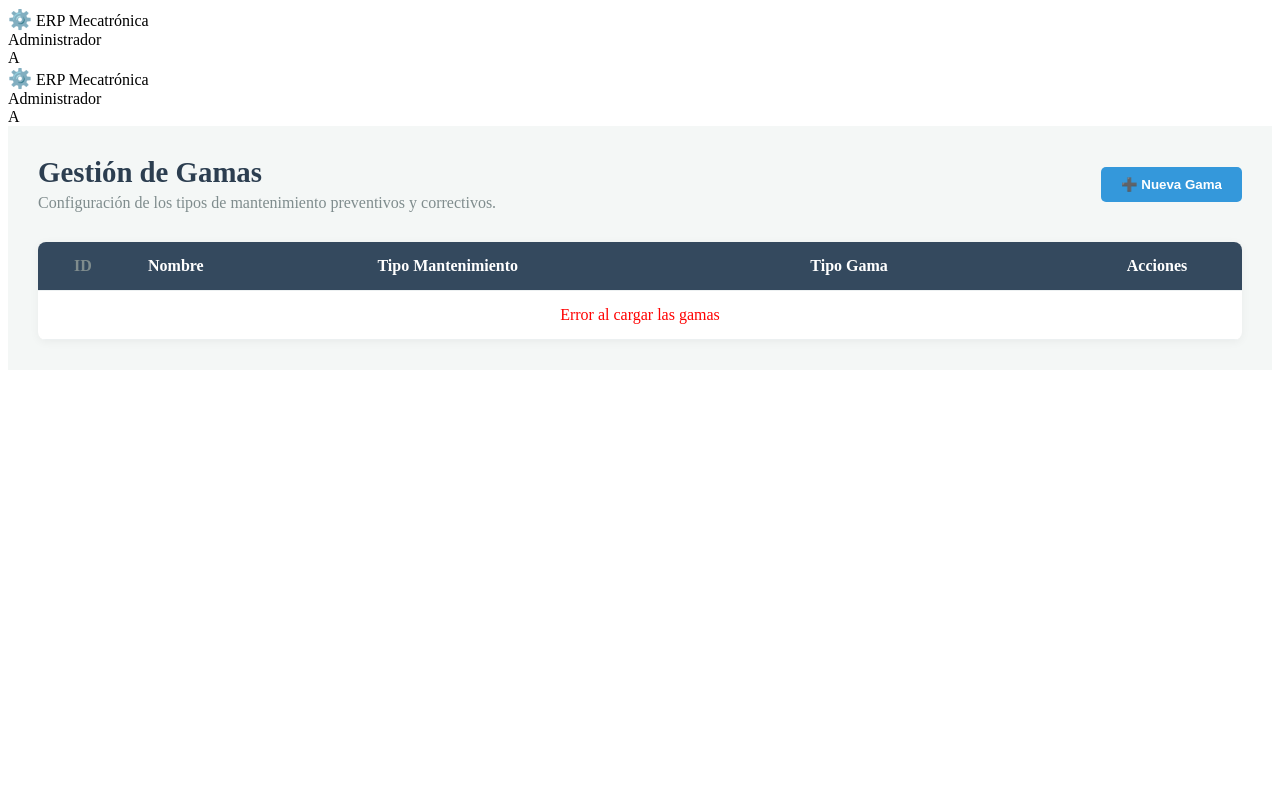
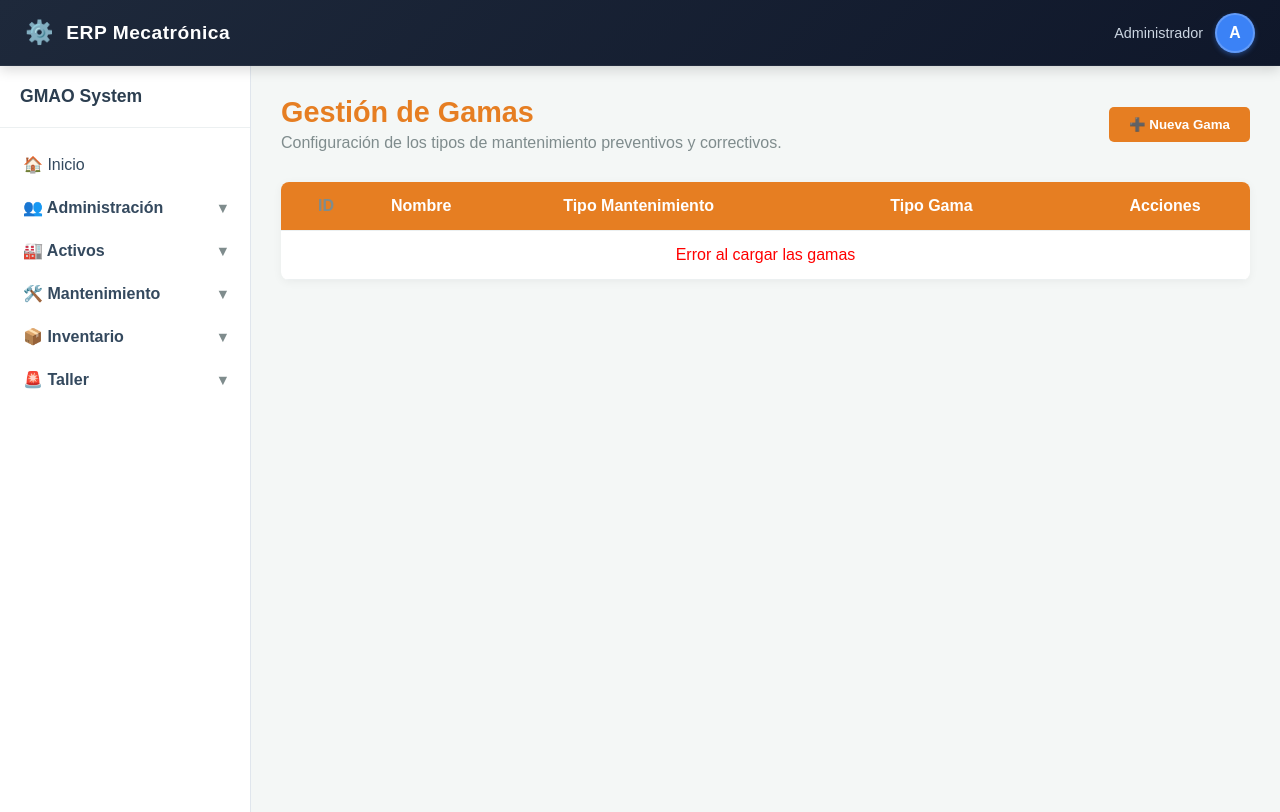
Before and after one commit to vicenteespadas3/Proyecto-Lenguaje-de-Marcas-Grupo-B, a PHP site: page /HTML/mantenimientoMenu/gamas.html in a window 1280 px wide. Before the commit the page ends 347 px from the top, so only its background shows below. Run offline with PHP 8.4, Linux system fonts and the light colour scheme.

Commit message:
Reestructuracion de los ficheros para mejor organizacion, etiquetas de color por bloques añadidas para que cada integrante trabaje con las suyas

```diff
--- a/CSS/estilos.css
+++ b/CSS/estilos.css
@@ -1,3 +1,47 @@
+:root {
+    --primary: #3498db;
+    --primary-hover: #2980b9;
+    --th-bg: #34495e;
+    --nav-active-bg: #ecf0f1;
+    --nav-hover-bg: #f8f9fa;
+    --subnav-hover-bg: #f0f4f8;
+}
+
+/* Temas de los módulos */
+.theme-activos {
+    --primary: #3498db;
+    --primary-hover: #2980b9;
+    --th-bg: #3498db;
+}
+
+.theme-mantenimiento {
+    --primary: #e67e22;
+    --primary-hover: #d35400;
+    --th-bg: #e67e22;
+    --nav-active-bg: #fcf3cf;
+}
+
+.theme-inventario {
+    --primary: #27ae60;
+    --primary-hover: #2ecc71;
+    --th-bg: #27ae60;
+    --nav-active-bg: #eafeea;
+}
+
+.theme-incidencias {
+    --primary: #9b59b6;
+    --primary-hover: #8e44ad;
+    --th-bg: #9b59b6;
+    --nav-active-bg: #f4ecf8;
+}
+
+.theme-administracion {
+    --primary: #e74c3c;
+    --primary-hover: #c0392b;
+    --th-bg: #e74c3c;
+    --nav-active-bg: #fadbd8;
+}
+
 /* --- ESTILOS DE LA APLICACIÓN (PANELES, SIDEBAR, TABLAS) --- */
 .app-body {
     display: flex;
@@ -45,7 +89,7 @@
 }
 
 .category-link:hover {
-    color: #3498db;
+    color: var(--primary);
 }
 
 .category-toggle {
@@ -59,7 +103,7 @@
 }
 
 .category-toggle:hover {
-    color: #3498db;
+    color: var(--primary);
 }
 
 .sidebar-submenu {
@@ -78,8 +122,8 @@
 }
 
 .sidebar-submenu .nav-link:hover {
-    color: #3498db;
-    background-color: #f0f4f8;
+    color: var(--primary);
+    background-color: var(--subnav-hover-bg);
 }
 
 .sidebar-nav .nav-link {
@@ -91,15 +135,15 @@
 }
 
 .sidebar-nav .nav-link:hover {
-    background-color: #f8f9fa;
-    color: #3498db;
-    border-left: 3px solid #3498db;
+    background-color: var(--nav-hover-bg);
+    color: var(--primary);
+    border-left: 3px solid var(--primary);
 }
 
 .sidebar-nav .nav-link.active {
-    background-color: #ecf0f1;
-    color: #2980b9;
-    border-left: 3px solid #2980b9;
+    background-color: var(--nav-active-bg);
+    color: var(--primary-hover);
+    border-left: 3px solid var(--primary-hover);
     font-weight: bold;
 }
 
@@ -118,7 +162,7 @@
 
 .header-info h1 {
     margin: 0 0 5px 0;
-    color: #2c3e50;
+    color: var(--primary);
     font-size: 1.8em;
 }
 
@@ -141,7 +185,7 @@ table {
 }
 
 thead {
-    background-color: #34495e;
+    background-color: var(--th-bg);
     color: white;
 }
 
@@ -181,12 +225,12 @@ tbody tr:hover {
 }
 
 .btn-primary {
-    background-color: #3498db;
+    background-color: var(--primary);
     color: white;
 }
 
 .btn-primary:hover {
-    background-color: #2980b9;
+    background-color: var(--primary-hover);
 }
 
 .action-buttons {
--- a/HTML/activosMenu/archivos.html
+++ b/HTML/activosMenu/archivos.html
@@ -7,7 +7,7 @@
     <link rel="stylesheet" href="../../CSS/menu.css">
 </head>
 <body>
-    <div class="app-body">
+    <div class="app-body theme-activos">
         <main class="main-content">
             <header class="header">
                 <div class="header-info">
--- a/HTML/activosMenu/maquinas.html
+++ b/HTML/activosMenu/maquinas.html
@@ -9,7 +9,7 @@
 </head>
 
 <body>
-    <div class="app-body">
+    <div class="app-body theme-activos">
         <main class="main-content">
 
             <header class="header">
--- a/HTML/activosMenu/proveedores.html
+++ b/HTML/activosMenu/proveedores.html
@@ -7,7 +7,7 @@
     <link rel="stylesheet" href="../../CSS/menu.css">
 </head>
 <body>
-    <div class="app-body">
+    <div class="app-body theme-activos">
         <main class="main-content">
         <header class="header">
             <div class="header-info">
--- a/HTML/administracion.html
+++ b/HTML/administracionMenu/administracion.html
@@ -4,12 +4,12 @@
     <meta charset="UTF-8">
     <meta name="viewport" content="width=device-width, initial-scale=1.0">
     <title>ERP - Módulo de Administración</title>
-    <link rel="stylesheet" href="../CSS/menu.css">
+    <link rel="stylesheet" href="../../CSS/menu.css">
 </head>
 <body>
     <main style="padding: 40px; max-width: 1200px; margin: 0 auto;">
 
-        <a href="inicio.html" style="color: #3498db; text-decoration: none; font-weight: bold;">&larr; Volver al Inicio</a>
+        <a href="../inicio.html" style="color: #3498db; text-decoration: none; font-weight: bold;">&larr; Volver al Inicio</a>
 
         <div style="text-align: center; margin-bottom: 40px; margin-top: 20px;">
             <h1 style="color: #e74c3c; font-size: 2.5em;">👥 Módulo de Administración</h1>
@@ -37,7 +37,7 @@
         </div>
     </main>
 
-    <script src="../Js/app.js"></script>
+    <script src="../../Js/app.js"></script>
     <script>document.addEventListener('DOMContentLoaded', () => { renderMenu(); });</script>
 </body>
 </html>
--- a/HTML/incidencias_taller.html
+++ b/HTML/incidenciasMenu/incidencias_taller.html
@@ -4,12 +4,12 @@
     <meta charset="UTF-8">
     <meta name="viewport" content="width=device-width, initial-scale=1.0">
     <title>ERP - Módulo de Taller e Incidencias</title>
-    <link rel="stylesheet" href="../CSS/menu.css">
+    <link rel="stylesheet" href="../../CSS/menu.css">
 </head>
 <body>
     <main style="padding: 40px; max-width: 1200px; margin: 0 auto;">
 
-        <a href="inicio.html" style="color: #3498db; text-decoration: none; font-weight: bold;">&larr; Volver al Inicio</a>
+        <a href="../inicio.html" style="color: #3498db; text-decoration: none; font-weight: bold;">&larr; Volver al Inicio</a>
 
         <div style="text-align: center; margin-bottom: 40px; margin-top: 20px;">
             <h1 style="color: #9b59b6; font-size: 2.5em;">🚨 Taller e Incidencias</h1>
@@ -37,7 +37,7 @@
         </div>
     </main>
 
-    <script src="../Js/app.js"></script>
+    <script src="../../Js/app.js"></script>
     <script>document.addEventListener('DOMContentLoaded', () => { renderMenu(); });</script>
 </body>
 </html>
--- a/HTML/inventario.html
+++ b/HTML/inventarioMenu/inventario.html
@@ -4,12 +4,12 @@
     <meta charset="UTF-8">
     <meta name="viewport" content="width=device-width, initial-scale=1.0">
     <title>ERP - Módulo de Inventario</title>
-    <link rel="stylesheet" href="../CSS/menu.css">
+    <link rel="stylesheet" href="../../CSS/menu.css">
 </head>
 <body>
     <main style="padding: 40px; max-width: 1200px; margin: 0 auto;">
 
-        <a href="inicio.html" style="color: #3498db; text-decoration: none; font-weight: bold;">&larr; Volver al Inicio</a>
+        <a href="../inicio.html" style="color: #3498db; text-decoration: none; font-weight: bold;">&larr; Volver al Inicio</a>
 
         <div style="text-align: center; margin-bottom: 40px; margin-top: 20px;">
             <h1 style="color: #27ae60; font-size: 2.5em;">📦 Módulo de Inventario</h1>
@@ -37,7 +37,7 @@
         </div>
     </main>
 
-    <script src="../Js/app.js"></script>
+    <script src="../../Js/app.js"></script>
     <script>document.addEventListener('DOMContentLoaded', () => { renderMenu(); });</script>
 </body>
 </html>
--- a/HTML/mantenimientoMenu/gamas.html
+++ b/HTML/mantenimientoMenu/gamas.html
@@ -5,11 +5,12 @@
     <meta name="viewport" content="width=device-width, initial-scale=1.0">
     <title>Gestión de Gamas - ERP</title>
 
-    <link rel="stylesheet" href="/CSS/estilos.css">
+    <link rel="stylesheet" href="../../CSS/estilos.css">
+    <link rel="stylesheet" href="../../CSS/menu.css">
 </head>
 <body>
-
-    <main class="main-content">
+    <div class="app-body theme-mantenimiento">
+        <main class="main-content">
         <div class="header">
             <div class="header-info">
                 <h1>Gestión de Gamas</h1>
@@ -34,15 +35,11 @@
                 </tbody>
             </table>
         </div>
-    </main>
+        </main>
+    </div>
 
     <script src="../../Js/app.js"></script>
     <script src="../../Js/gamas.js"></script>
-    <script>
-        document.addEventListener('DOMContentLoaded', () => {
-            renderMenu();
-        });
-    </script>
 
 </body>
 </html>
--- a/HTML/mantenimiento.html
+++ b/HTML/mantenimientoMenu/mantenimiento.html
@@ -4,13 +4,13 @@
     <meta charset="UTF-8">
     <meta name="viewport" content="width=device-width, initial-scale=1.0">
     <title>ERP - Módulo de Mantenimiento</title>
-    <link rel="stylesheet" href="../CSS/menu.css">
+    <link rel="stylesheet" href="../../CSS/menu.css">
 </head>
 <body>
 
     <main style="padding: 40px; max-width: 1200px; margin: 0 auto;">
 
-        <a href="inicio.html" style="color: #3498db; text-decoration: none; font-weight: bold;">&larr; Volver al Inicio</a>
+        <a href="../inicio.html" style="color: #3498db; text-decoration: none; font-weight: bold;">&larr; Volver al Inicio</a>
 
         <div style="text-align: center; margin-bottom: 40px; margin-top: 20px;">
             <h1 style="color: #e67e22; font-size: 2.5em;">🛠️ Módulo de Mantenimiento</h1>
@@ -52,7 +52,7 @@
         </div>
     </main>
 
-    <script src="../Js/app.js"></script>
+    <script src="../../Js/app.js"></script>
     <script>
         document.addEventListener('DOMContentLoaded', () => {
             // Le decimos al menú que marque Mantenimiento si tienes esa lógica
--- a/Js/app.js
+++ b/Js/app.js
@@ -39,9 +39,8 @@ function renderMenu() {
     `;
 
     // Determinar rutas relativas
-    const isActivos = window.location.pathname.includes('/activosMenu/');
-    const pRoot = isActivos ? '../' : '';
-    const pActivos = isActivos ? '' : 'activosMenu/';
+    const inSubFolder = window.location.pathname.includes('Menu/');
+    const pRoot = inSubFolder ? '../' : '';
 
     // Sidebar dinámico
     const sidebarHTML = `
@@ -53,57 +52,57 @@ function renderMenu() {
                 <a href="${pRoot}inicio.html" class="nav-link">🏠 Inicio</a>
 
                 <div class="sidebar-category">
-                    <a href="${pRoot}administracion.html" class="category-link">👥 Administración</a>
+                    <a href="${pRoot}administracionMenu/administracion.html" class="category-link">👥 Administración</a>
                     <button class="category-toggle" onclick="toggleSubmenu('sub-admin', this)" title="Desplegar Opciones">▼</button>
                 </div>
                 <div class="sidebar-submenu" id="sub-admin">
-                    <a href="${pRoot}usuarios.html" class="nav-link">Usuarios</a>
-                    <a href="${pRoot}horarios.html" class="nav-link">Horarios de Trabajo</a>
-                    <a href="${pRoot}definiciones.html" class="nav-link">Definiciones (Ajustes)</a>
+                    <a href="${pRoot}administracionMenu/usuarios.html" class="nav-link">Usuarios</a>
+                    <a href="${pRoot}administracionMenu/horarios.html" class="nav-link">Horarios de Trabajo</a>
+                    <a href="${pRoot}administracionMenu/definiciones.html" class="nav-link">Definiciones (Ajustes)</a>
                 </div>
 
                 <div class="sidebar-category">
-                    <a href="${pActivos}activos.html" class="category-link">🏭 Activos</a>
+                    <a href="${pRoot}activosMenu/activos.html" class="category-link">🏭 Activos</a>
                     <button class="category-toggle" onclick="toggleSubmenu('sub-activos', this)" title="Desplegar Opciones">▼</button>
                 </div>
                 <div class="sidebar-submenu" id="sub-activos">
-                    <a href="${pActivos}maquinas.html" class="nav-link">Máquinas</a>
-                    <a href="${pActivos}proveedores.html" class="nav-link">Proveedores</a>
-                    <a href="${pActivos}archivos.html" class="nav-link">Archivos Adjuntos</a>
+                    <a href="${pRoot}activosMenu/maquinas.html" class="nav-link">Máquinas</a>
+                    <a href="${pRoot}activosMenu/proveedores.html" class="nav-link">Proveedores</a>
+                    <a href="${pRoot}activosMenu/archivos.html" class="nav-link">Archivos Adjuntos</a>
                 </div>
 
                 <div class="sidebar-category">
-                    <a href="${pRoot}mantenimiento.html" class="category-link">🛠️ Mantenimiento</a>
+                    <a href="${pRoot}mantenimientoMenu/mantenimiento.html" class="category-link">🛠️ Mantenimiento</a>
                     <button class="category-toggle" onclick="toggleSubmenu('sub-mant', this)" title="Desplegar Opciones">▼</button>
                 </div>
                 <div class="sidebar-submenu" id="sub-mant">
                     <div class="seccion-menu" style="background:transparent; color:#7f8c8d;">--- Preventivo ---</div>
-                    <a href="${pRoot}gamas.html" class="nav-link">Gamas de Mantenimiento</a>
-                    <a href="${pRoot}planes.html" class="nav-link">Planes de Mantenimiento</a>
-                    <a href="${pRoot}tareas_mant.html" class="nav-link">Tareas de Mantenimiento</a>
+                    <a href="${pRoot}mantenimientoMenu/gamas.html" class="nav-link">Gamas de Mantenimiento</a>
+                    <a href="${pRoot}mantenimientoMenu/planes.html" class="nav-link">Planes de Mantenimiento</a>
+                    <a href="${pRoot}mantenimientoMenu/tareas_mant.html" class="nav-link">Tareas de Mantenimiento</a>
                     <div class="seccion-menu" style="background:transparent; color:#7f8c8d;">--- Día a Día ---</div>
-                    <a href="${pRoot}ordenes.html" class="nav-link">Órdenes de Trabajo</a>
-                    <a href="${pRoot}ejecuciones.html" class="nav-link">Ejecuciones</a>
+                    <a href="${pRoot}mantenimientoMenu/ordenes.html" class="nav-link">Órdenes de Trabajo</a>
+                    <a href="${pRoot}mantenimientoMenu/ejecuciones.html" class="nav-link">Ejecuciones</a>
                 </div>
 
                 <div class="sidebar-category">
-                    <a href="${pRoot}inventario.html" class="category-link">📦 Inventario</a>
+                    <a href="${pRoot}inventarioMenu/inventario.html" class="category-link">📦 Inventario</a>
                     <button class="category-toggle" onclick="toggleSubmenu('sub-inv', this)" title="Desplegar Opciones">▼</button>
                 </div>
                 <div class="sidebar-submenu" id="sub-inv">
-                    <a href="${pRoot}piezas.html" class="nav-link">Piezas de Repuesto</a>
-                    <a href="${pRoot}herramientas.html" class="nav-link">Herramientas</a>
-                    <a href="${pRoot}pedidos.html" class="nav-link">Pedidos de Compra</a>
+                    <a href="${pRoot}inventarioMenu/piezas.html" class="nav-link">Piezas de Repuesto</a>
+                    <a href="${pRoot}inventarioMenu/herramientas.html" class="nav-link">Herramientas</a>
+                    <a href="${pRoot}inventarioMenu/pedidos.html" class="nav-link">Pedidos de Compra</a>
                 </div>
 
                 <div class="sidebar-category">
-                    <a href="${pRoot}taller.html" class="category-link">🚨 Taller</a>
+                    <a href="${pRoot}incidenciasMenu/incidencias_taller.html" class="category-link">🚨 Taller</a>
                     <button class="category-toggle" onclick="toggleSubmenu('sub-taller', this)" title="Desplegar Opciones">▼</button>
                 </div>
                 <div class="sidebar-submenu" id="sub-taller">
-                    <a href="${pRoot}incidencias.html" class="nav-link">Incidencias</a>
-                    <a href="${pRoot}proyectos.html" class="nav-link">Proyectos Gantt</a>
-                    <a href="${pRoot}analisis.html" class="nav-link">Análisis de Máquinas</a>
+                    <a href="${pRoot}incidenciasMenu/incidencias.html" class="nav-link">Incidencias</a>
+                    <a href="${pRoot}incidenciasMenu/proyectos.html" class="nav-link">Proyectos Gantt</a>
+                    <a href="${pRoot}incidenciasMenu/analisis.html" class="nav-link">Análisis de Máquinas</a>
                 </div>
             </nav>
         </aside>
--- a/Js/gamas.js
+++ b/Js/gamas.js
@@ -12,7 +12,7 @@ async function cargarTabla() {
     const tbody = document.getElementById('cuerpoTablaGamas');
 
     // Petición al PHP (¡Asegúrate de tener el gamas.php creado en tu carpeta api!)
-    const respuesta = await api('GET', '../api/gamas.php');
+    const respuesta = await api('GET', '../../api/gamas.php');
 
     if (!respuesta || respuesta.ok === false) {
         tbody.innerHTML = `<tr><td colspan="5" style="color:red; text-align:center;">Error al cargar las gamas</td></tr>`;
```
Also changed, not shown: HTML/inicio.html (+4 -4 lines), HTML/plantilla_base.html (deleted, +0 -24 lines).
